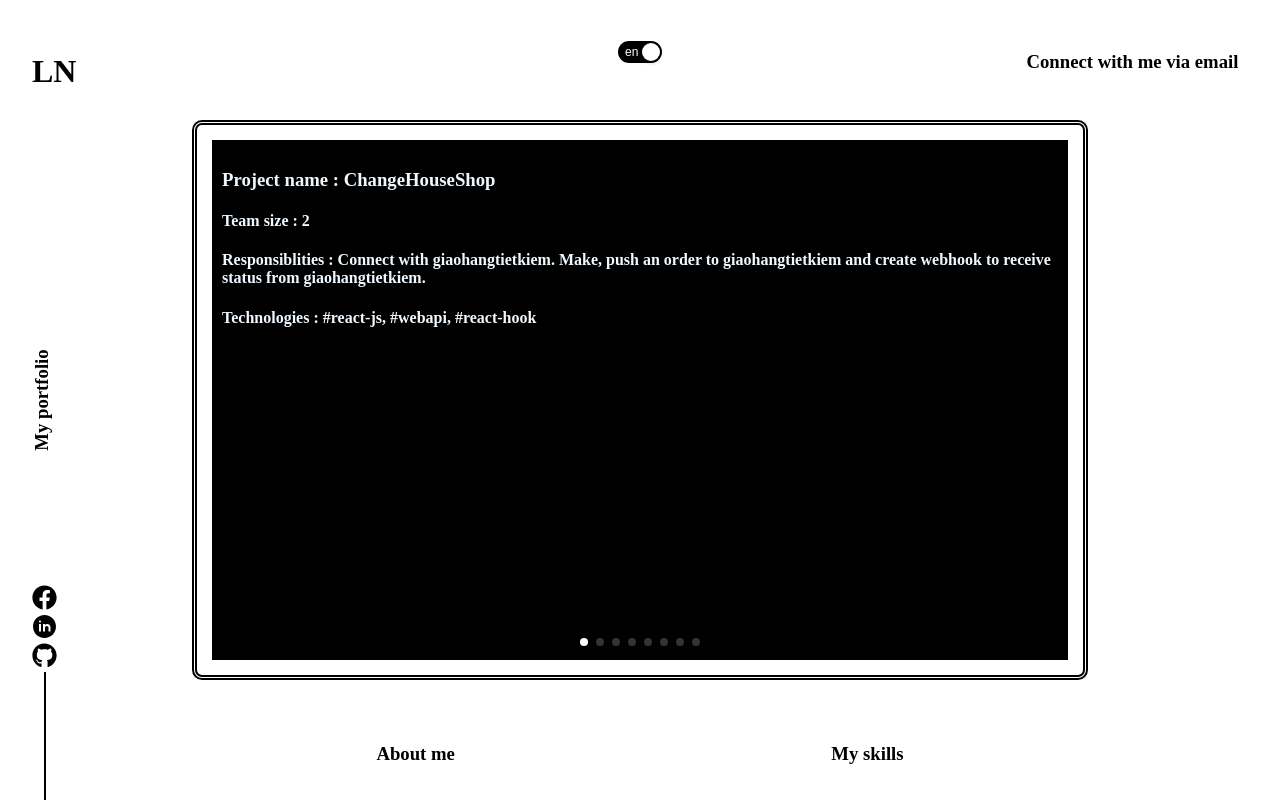
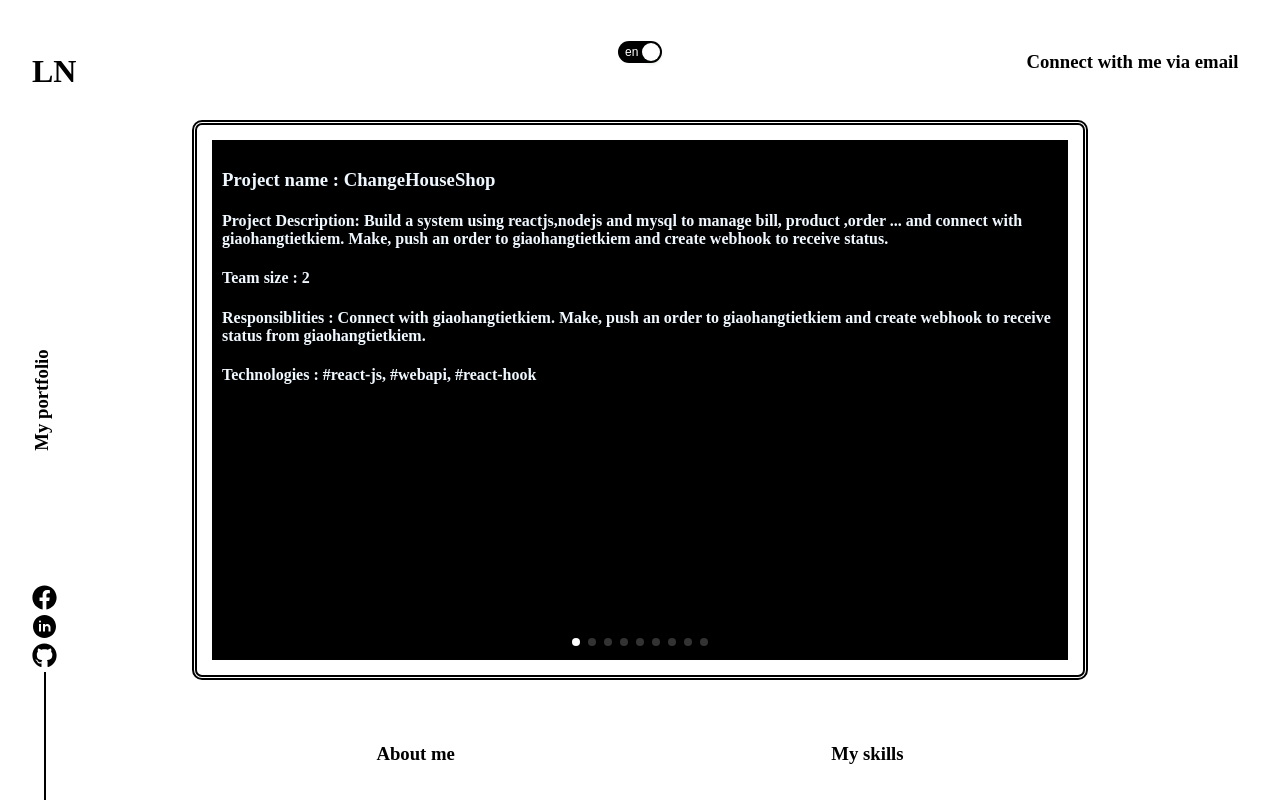
Before and after one commit to nloc7770/portfolio-web, a Next.js app: page /portfolio in a window 1280 px wide. Built offline with nearby package versions, Linux system fonts and the light colour scheme.

Commit message:
update portfolio data

```diff
--- a/src/component/PortfolioSilde.js
+++ b/src/component/PortfolioSilde.js
@@ -3,7 +3,7 @@ import { Swiper, SwiperSlide, } from 'swiper/react';
 import { useRouter } from "next/router";
 import Link from "next/link";
 
-import SwiperCore, { Pagination} from "swiper";
+import SwiperCore, { Pagination } from "swiper";
 
 SwiperCore.use([Pagination]);
 function PortfolioSilde({ data }) {
@@ -40,10 +40,11 @@ function PortfolioSilde({ data }) {
                     >
                         <div className="swiper-slide prortfolio-items">
                             <h3>{locale == "vn" ? "Tên dự án : " : "Project name : "} {e.project_name}</h3>
-                            {e.teamsize?<h4>{locale == "vn" ? "Số lượng thành viên : " : "Team size : "} {e.teamsize}</h4>:null}
-                            <h4>{locale == "vn" ? "Vị  trí phụ trách : " : "Responsiblities : "} {locale == "vn" ?e.desc_vn:e.desc_en}</h4>
-                            {e.tech?<h4>{locale == "vn" ? "Công nghệ : " : "Technologies : "} {e.tech}</h4>:null}
-                            {e.url?<a href={`${e.url}`} target="_blank">{locale == "vn" ? "Đường dẫn : " : "Link : "}{e.url}</a>:null}
+                            <h4>{locale == "vn" ? "Mô tả dự án: " : "Project Description: "} {locale == "vn" ? e.desc_vn : e.desc_en}</h4>
+                            {e.teamsize ? <h4>{locale == "vn" ? "Số lượng thành viên : " : "Team size : "} {e.teamsize}</h4> : null}
+                            <h4>{locale == "vn" ? "Vị  trí phụ trách : " : "Responsiblities : "} {locale == "vn" ? e.responsiblities_vn : e.responsiblities_en}</h4>
+                            {e.tech ? <h4>{locale == "vn" ? "Công nghệ : " : "Technologies : "} {e.tech}</h4> : null}
+                            {e.url ? <a href={`${e.url}`} target="_blank">{locale == "vn" ? "Đường dẫn : " : "Link : "}{e.url}</a> : null}
 
                         </div>
                     </SwiperSlide>
--- a/src/data/portfolio.js
+++ b/src/data/portfolio.js
@@ -2,64 +2,88 @@ export const Portfolio = [
     {
         id: 1,
         project_name: "ChangeHouseShop",
-        desc_vn: "Kết nối với giao hàng tiết kiệm. Thực hiện tạo đơn hàng, đẩy đơn lên giao hàng tiết kiệm để giao hàng và tạo webhook nhận trạng thái từ giao hàng tiết kiệm.",
-        desc_en: "Connect with giaohangtietkiem. Make, push an order to giaohangtietkiem and create webhook to receive status from giaohangtietkiem.",
+        desc_en: "Build a  system using reactjs,nodejs and mysql to manage bill, product ,order ... and connect with giaohangtietkiem. Make, push an order to giaohangtietkiem and create webhook to receive status.",
+        desc_vn: "xây dựng hệ thống  sử dụng  reactjs, nodejs và mysql để quản lý hóa đơn, sản phẩm, đặt hàng ... và kết nối với giao hàng tiết kiệm. Thực hiện tạo đơn hàng, đẩy đơn lên giao hàng tiết kiệm để giao hàng và tạo webhook nhận trạng thái.",
+        responsiblities_vn: "Kết nối với giao hàng tiết kiệm. Thực hiện tạo đơn hàng, đẩy đơn lên giao hàng tiết kiệm để giao hàng và tạo webhook nhận trạng thái từ giao hàng tiết kiệm.",
+        responsiblities_en: "Connect with giaohangtietkiem. Make, push an order to giaohangtietkiem and create webhook to receive status from giaohangtietkiem.",
         tech: "#react-js, #webapi, #react-hook",
         teamsize: 2,
         url: ""
     }, {
         id: 2,
         project_name: "Skymond luxury",
-        desc_vn: "Nhận yêu cầu từ BA ,tạo và sửa chữa các form khai báo hệ thống và website.",
-        desc_en: "Get requirement from BA, create and fix modules of the system and website.",
+        desc_en: "Build a erp system using reactjs,nodejs and sql server to manage account, contact,product , order ... and build a website using nextjs to sell jewelry.",
+        desc_vn: "xây dựng hệ thống erp sử dụng reactjs, nodejs và sql để quản lý tài khoản, liên hệ, sản phẩm, đặt hàng ... và xây dựng trang web sử dụng nextjs để bán trang sức.",
+        responsiblities_vn: "Nhận yêu cầu từ BA ,tạo và sửa chữa các form khai báo hệ thống và website.",
+        responsiblities_en: "Get requirement from BA, create and fix modules of the system and website.",
         teamsize: 8,
         tech: "#reactjs, #nodejs, #sqlserver, #nextjs",
         url: "http://skymond-test.blackwind.vn/"
+    },{
+        id: 9,
+        project_name: "ungdungthansohoc",
+        desc_en: "Build a erp system using reactjs,nodejs and sql server to manage account, contact,product , order ... and build a website using nextjs to sell numerology product.",
+        desc_vn: "xây dựng hệ thống erp sử dụng reactjs, nodejs và sql để quản lý tài khoản, liên hệ, sản phẩm, đặt hàng ... và xây dựng trang web sử dụng nextjs để bán các sản phẩm của thần số học.",
+        responsiblities_vn: "Nhận yêu cầu từ BA ,tạo và sửa chữa các form khai báo hệ thống và website.",
+        responsiblities_en: "Get requirement from BA, create and fix modules of the system and website.",
+        teamsize: 6,
+        tech: "#reactjs, #nodejs, #sqlserver, #nextjs",
+        url: "https://ungdungthansohoc.com/"
     }, {
         id: 3,
         project_name: "cezan.edu",
-        desc_vn: "Nhận yêu cầu từ BA ,tạo và sửa chữa các form khai báo hệ thống và website.",
-        desc_en: "Get requirement from BA, create and fix modules of the system and website.",
+        desc_en: "Build a erp system using reactjs,nodejs and sql server to manage news, contact ... and build a website using nextjs",
+        desc_vn: "xây dựng hệ thống erp sử dụng reactjs, nodejs và sql để quản lý tin tức, liên hệ ... và xây dựng trang web sử dụng nextjs.",
+        responsiblities_vn: "Nhận yêu cầu từ BA ,tạo và sửa chữa các form khai báo hệ thống và website.",
+        responsiblities_en: "Get requirement from BA, create and fix modules of the system and website.",
         tech: "#reactjs, #nodejs, #sqlserver, #nextjs",
         teamsize: 4,
         url: "https://cezan.edu.vn/"
     }, {
         id: 4,
         project_name: "Inside Blackwind",
-        desc_vn: "Nhận yêu cầu từ BA ,tạo và sửa chữa các form khai báo hệ thống. Tạo form chấm công và gửi email nội bộ cho nhận viên",
-        desc_en: "Get requirement from BA, create and fix modules of the system. Create a timekeeping module and  email module to use internal employees .",
+        desc_en: "Build a erp system using reactjs,nodejs and sql server to manage news, contact ... to use internal employees",
+        desc_vn: "xây dựng hệ thống erp sử dụng reactjs, nodejs và sql để quản lý tin tức, chấm công , email ... để sử dụng nội bộ",
+        responsiblities_vn: "Nhận yêu cầu từ BA ,tạo và sửa chữa các form khai báo hệ thống. Tạo form chấm công và gửi email nội bộ cho nhận viên",
+        responsiblities_en: "Get requirement from BA, create and fix modules of the system. Create a timekeeping module and  email module to use internal employees .",
         tech: "#reactjs, #nodejs, #sqlserver",
         teamsize: 5,
         url: ""
     }, {
         id: 5,
         project_name: "Asin corona",
-        desc_vn: "Nhận yêu cầu từ BA ,tạo và sửa chữa các form khai báo hệ thống và website.",
-        desc_en: "Get requirement from BA, create and fix modules of the system and website.",
+        responsiblities_vn: "Nhận yêu cầu từ BA ,tạo và sửa chữa các form khai báo hệ thống và website.",
+        responsiblities_en: "Get requirement from BA, create and fix modules of the system and website.",
+        desc_en: "Build a erp system using reactjs,nodejs and sql server to manage news, contact,order ... and build a website using nextjs to sell nasal hygiene solution asin corona.",
+        desc_vn: "xây dựng hệ thống erp sử dụng reactjs, nodejs và sql để quản lý tin tức, liên hệ, đặt hàng ... và xây dựng trang web sử dụng nextjs để bán dung dịch vệ sinh mũi asin corona.",
         teamsize: 4,
         tech: "#reactjs, #nodejs, #sqlserver, #nextjs",
-        url: "https://asincorona.com/"
+        url: "beta.asincorona.com/"
     }, {
         id: 6,
         project_name: "I-housing",
-        desc_vn: "Nhận yêu cầu từ BA ,tạo và sửa chữa các form khai báo hệ thống và website.",
-        desc_en: "Get requirement from BA, create and fix modules of the system and website.",
+        responsiblities_vn: "Nhận yêu cầu từ BA ,tạo và sửa chữa các form khai báo hệ thống và website.",
+        responsiblities_en: "Get requirement from BA, create and fix modules of the system and website.",
+        desc_en: "Build a erp system using reactjs,nodejs and sql server to manage project,property,news, contact,order ... export excel file of contact list and build a website using nextjs to sell property.",
+        desc_vn: "xây dựng hệ thống erp sử dụng reactjs, nodejs và sql để quản lý dự án,bất động sản, liên hệ, đặt hàng ... xuất file excel danh sách liên hệ và xây dựng trang web sử dụng nextjs để bán bất động sản.",
         teamsize: 4,
         tech: "#reactjs, #nodejs, #sqlserver, #nextjs",
         url: "http://ihousing.vn/"
     },{
         id: 8,
         project_name: "Vigory",
-        desc_vn: "Nhận yêu cầu từ BA ,tạo và sửa chữa các form khai báo hệ thống và website.",
-        desc_en: "Get requirement from BA, create and fix modules of the system and website.",
+        responsiblities_vn: "Nhận yêu cầu từ BA ,tạo và sửa chữa các form khai báo hệ thống và website.",
+        responsiblities_en: "Get requirement from BA, create and fix modules of the system and website.",
+        desc_en: "Build a erp system using reactjs,nodejs and sql server to manage project,property,news, contact,order ... export excel file of contact list and build a website using nextjs to sell property.",
+        desc_vn: "xây dựng hệ thống erp sử dụng reactjs, nodejs và sql để quản lý dự án,bất động sản, liên hệ, đặt hàng ... xuất file excel danh sách liên hệ và xây dựng trang web sử dụng nextjs để bán bất động sản.",
         teamsize: 4,
         tech: "#reactjs, #nodejs, #sqlserver, #nextjs",
-        url: "Ongoing"
+        url: ""
     },{
         id: 7,
         project_name: "Mini projects",
-        desc_vn: "Vào thời gian rãnh tôi đã làm một vài thứ linh tinh",
-        desc_en: "In my free time, I work on some pet projects.",
+        responsiblities_vn: "Vào thời gian rãnh tôi đã làm một vài thứ linh tinh",
+        responsiblities_en: "In my free time, I work on some pet projects.",
         url: "https://github.com/nloc7770"
     }
 ]
```
